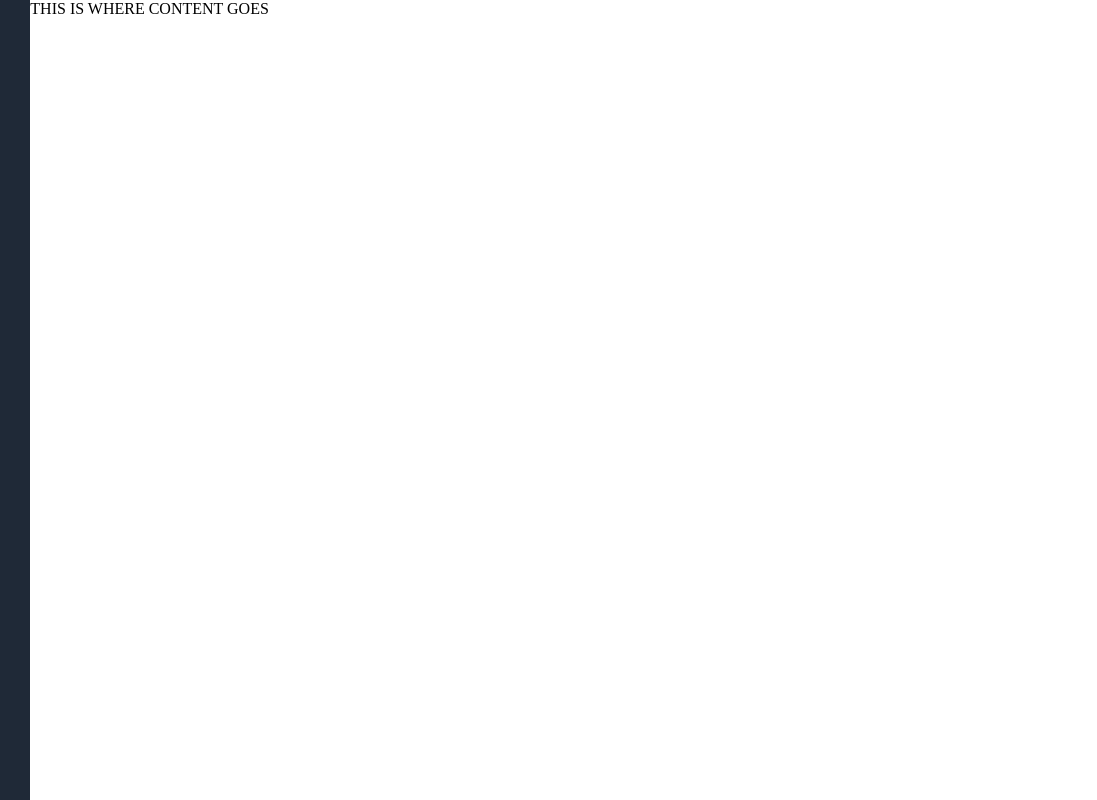
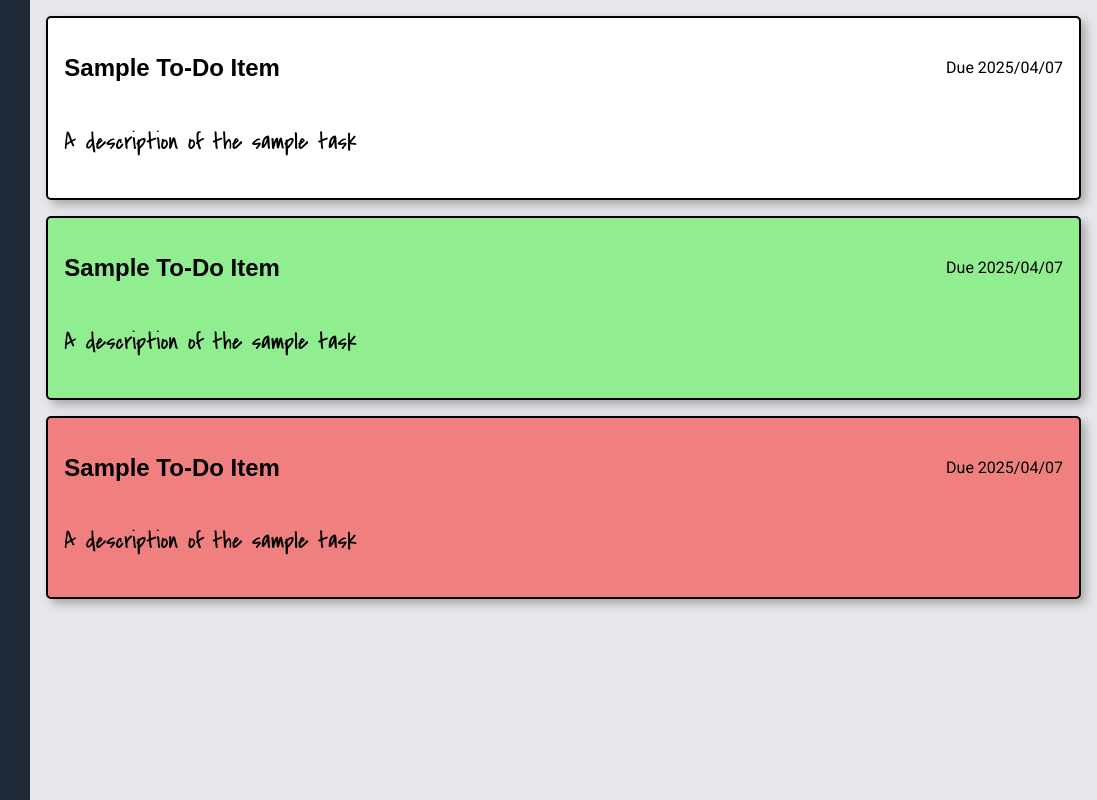
Before and after one commit to A554551N/odin-todo, a website built with webpack: page src/template.html in a window 1280 px wide. Shown: the top 800 px of the page, 183-1280 px from the left. Built offline with nearby package versions, Linux system fonts and the light colour scheme; a web font is replaced by a local one.

Commit message:
style content area

```diff
--- a/src/styles.css
+++ b/src/styles.css
@@ -1,3 +1,7 @@
+* {
+    box-sizing: border-box;
+}
+
 body {
     margin: 0;
     padding: 0;
@@ -68,4 +72,45 @@ body {
 
 .content-container {
     grid-area: content;
+    background-color: #E5E7EB;
+    display: flex;
+    flex-direction: column;
+    justify-content: flex-start;
+    padding: 1rem;
 }
+
+.todo-card {
+    background-color: white;
+    padding: 1rem;
+    width: 100%;
+    border-radius: 5px;
+    box-shadow: 5px 5px 10px #aaaaaa;
+    border: 2px solid black;
+    margin-bottom: 1rem;
+}
+
+.card-header-text {
+    font-family: "Faculty Glyphic",sans-serif;
+}
+
+.card-header {
+    display: flex;
+    align-items: center;
+    justify-content: space-between
+}
+
+.card-description {
+    font-family: "Covered By Your Grace",sans-serif;
+    font-size: 1.5rem;
+}
+.due-date {
+    font-family: "Roboto",sans-serif;
+}
+
+.complete {
+    background-color: lightgreen;
+}
+
+.overdue {
+    background-color: lightcoral;
+}
--- a/src/template.html
+++ b/src/template.html
@@ -27,7 +27,24 @@
             </div>
         </div>
         <div class="content-container">
-            THIS IS WHERE CONTENT GOES
+            <div class="todo-card">
+                <div class="card-header">
+                    <h2 class="card-header-text">Sample To-Do Item</h2><div class="due-date">Due 2025/04/07</div>
+                </div>
+                <p class="card-description">A description of the sample task</p>
+            </div>
+            <div class="todo-card complete">
+                <div class="card-header">
+                    <h2 class="card-header-text">Sample To-Do Item</h2><div class="due-date">Due 2025/04/07</div>
+                </div>
+                <p class="card-description">A description of the sample task</p>
+            </div>
+            <div class="todo-card overdue">
+                <div class="card-header">
+                    <h2 class="card-header-text">Sample To-Do Item</h2><div class="due-date">Due 2025/04/07</div>
+                </div>
+                <p class="card-description">A description of the sample task</p>
+            </div>
         </div>
     </div>
 </body>
```
